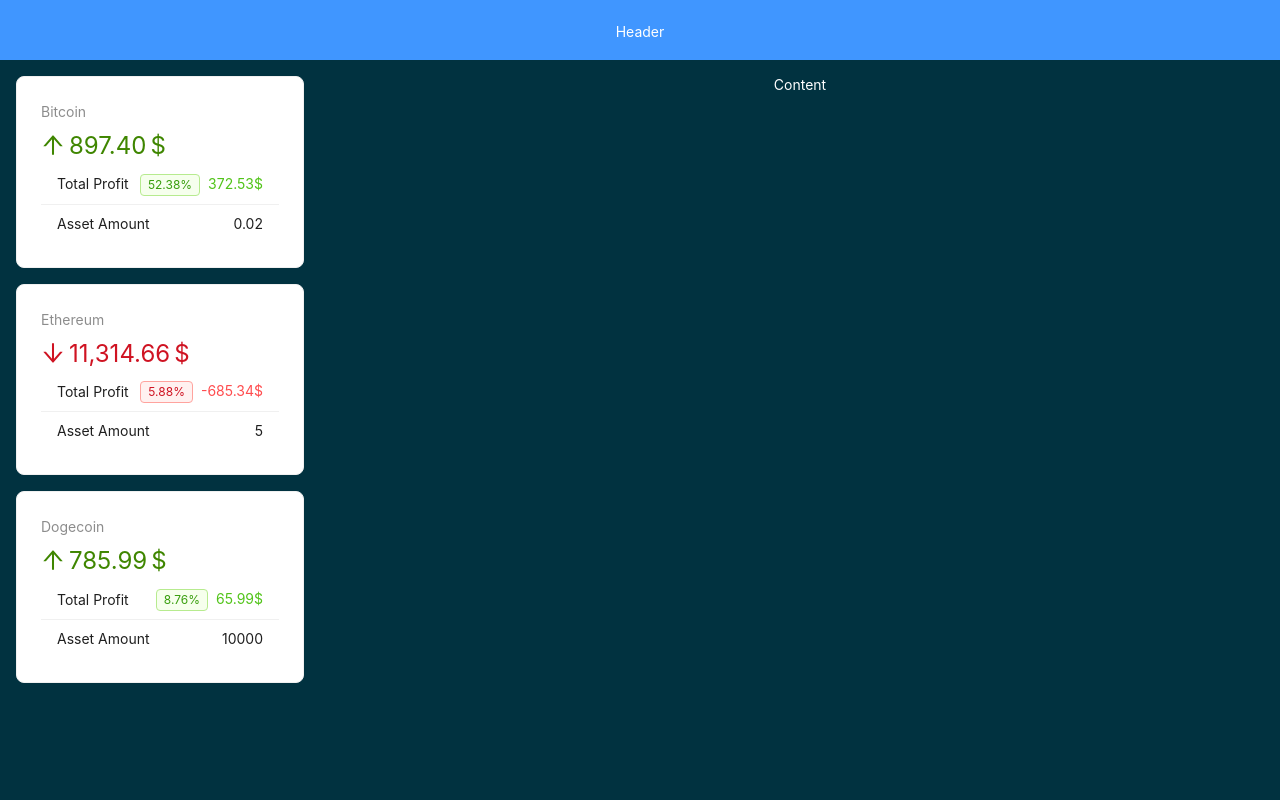
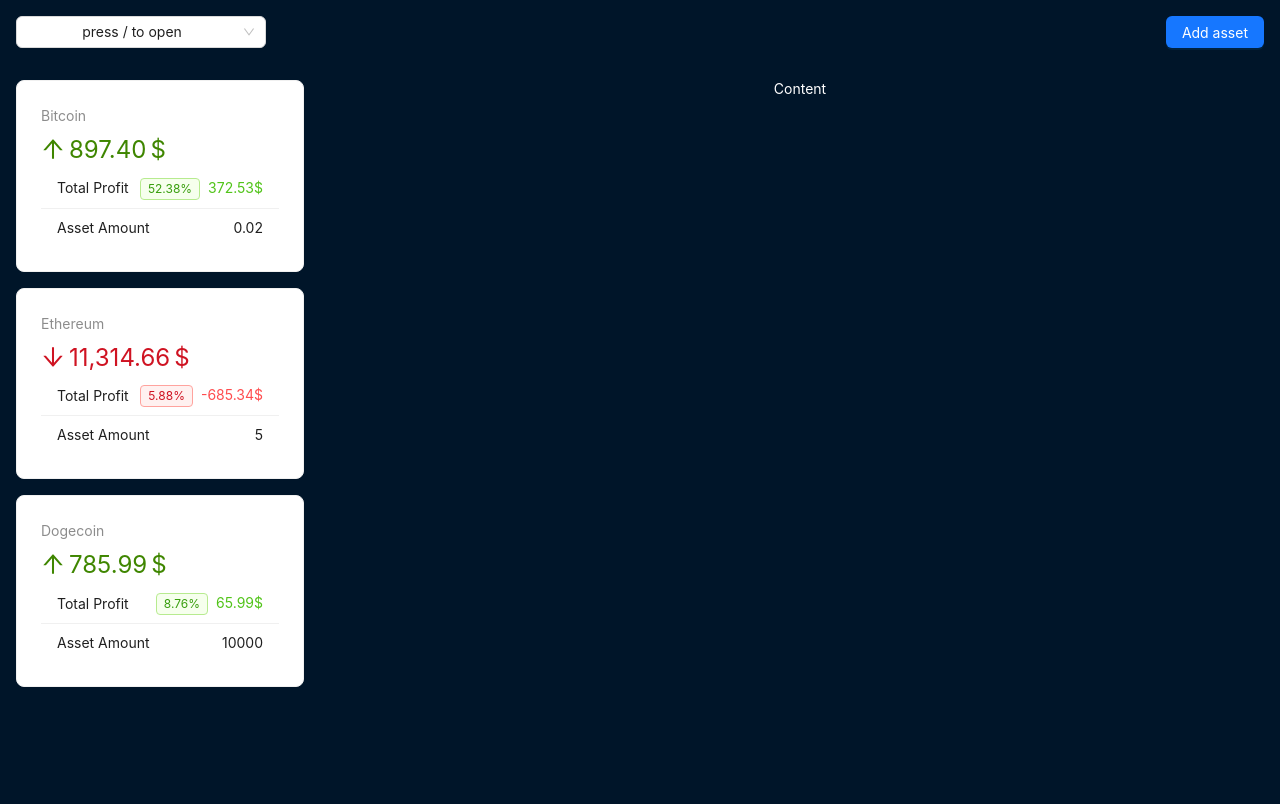
Before and after one commit to AnKlvy/Crypto-App-React, a React (Vite) app: page / in a window 1280 px wide. Built offline with nearby package versions, Linux system fonts and the light colour scheme.

Commit message:
added select for coins

```diff
--- /dev/null
+++ b/src/components/CryptoInfoModal.jsx
@@ -0,0 +1,3 @@
+export default function CryptoInfoModal({coin}) {
+    return (<h2>{coin.name}</h2>)
+}
--- a/src/components/layout/AppContent.jsx
+++ b/src/components/layout/AppContent.jsx
@@ -4,7 +4,7 @@
     textAlign: "center",
     minHeight: "calc(100vh - 60px)",
     color: "#fff",
-    backgroundColor: "#013240",
+    backgroundColor: "rgb(0, 21, 41)",
     padding: '1rem'
   };
 
--- a/src/components/layout/AppHeader.jsx
+++ b/src/components/layout/AppHeader.jsx
@@ -1,16 +1,62 @@
-import {Layout} from 'antd';
+import {Button, Layout, Modal, Select, Space} from 'antd';
+import {useCrypto} from "../../context/crypto-context.jsx";
+import {useEffect, useState} from "react";
+import CryptoInfoModal from "../CryptoInfoModal.jsx";
 
 const headerStyle = {
     textAlign: 'center',
+    width: '100%',
     color: '#fff',
-    height: 60,
-    paddingInline: 48,
-    lineHeight: '64px',
-    backgroundColor: '#4096ff',
+    padding: '1rem',
+    display: 'flex',
+    justifyContent: 'space-between',
+    alignItems: 'center',
 };
 
 export default function AppHeader() {
+    const {crypto} = useCrypto();
+    const [select, setSelect] = useState(false)
+    const [modal, setModal] = useState(false);
+    const [coin, setCoin] = useState(null);
+    useEffect(() => {
+        const keypress = (event) => {
+            if (event.key === '/') {
+                setSelect((prev) => !prev);
+            }
+        };
+        document.addEventListener('keypress', keypress);
+        return () => document.removeEventListener('keypress', keypress);
+    }, []);
+
+    function handleSelect(value) {
+        setCoin(crypto.find(c => c.id === value));
+        setModal(true);
+    }
+
     return (
-        <Layout.Header style={headerStyle}>Header</Layout.Header>
-)
+        <Layout.Header style={headerStyle}>
+            <Select
+                style={{width: 250}}
+                optionLabelProp="label"
+                value="press / to open"
+                open={select}
+                options={crypto.map((coin) => ({
+                    label: coin.name,
+                    value: coin.id,
+                    icon: coin.icon,
+                }))}
+                onSelect={handleSelect}
+                onClick={() => setSelect((prev) => !prev)}
+                optionRender={(option) => (
+                    <Space>
+                        <img style={{width: 20}} src={option.data.icon} alt={option.data.label}/>
+                        {option.data.label}
+                    </Space>
+                )}/>
+            <Button type="primary">Add asset</Button>
+            <Modal open={modal} onCancel={() => setModal(false)} footer={null}>
+                <CryptoInfoModal coin={coin}/>
+            </Modal>
+        </Layout.Header>
+    )
 }
--- a/src/components/layout/AppSider.jsx
+++ b/src/components/layout/AppSider.jsx
@@ -6,7 +6,6 @@
 
 const siderStyle = {
     padding: "1rem",
-    backgroundColor: "#013240",
 };
 
 export default function AppSider() {
--- a/src/context/crypto-context.jsx
+++ b/src/context/crypto-context.jsx
@@ -1,4 +1,4 @@
-import { createContext, useState, useEffect } from "react";
+import {createContext, useState, useEffect, useContext} from "react";
 import {fakeFetchCrypto, fetchAssets} from "../api.js";
 import {percentDifference} from "../utils.js";
 
@@ -43,3 +43,7 @@
 }
 
 export default CryptoContext;
+
+export function useCrypto() {
+    return useContext(CryptoContext);
+}
```
